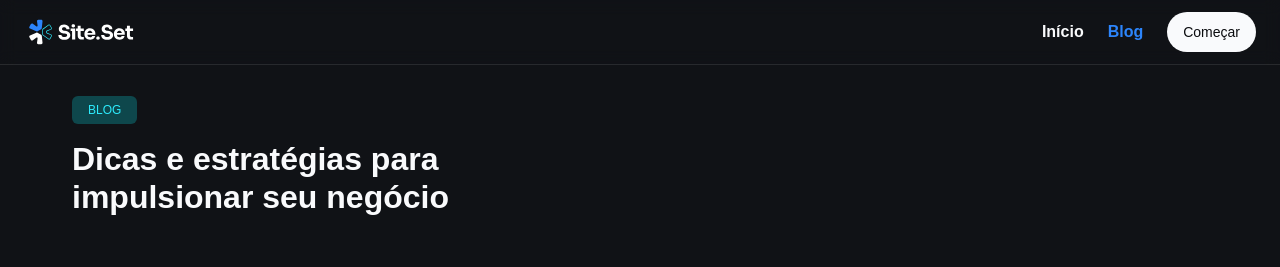
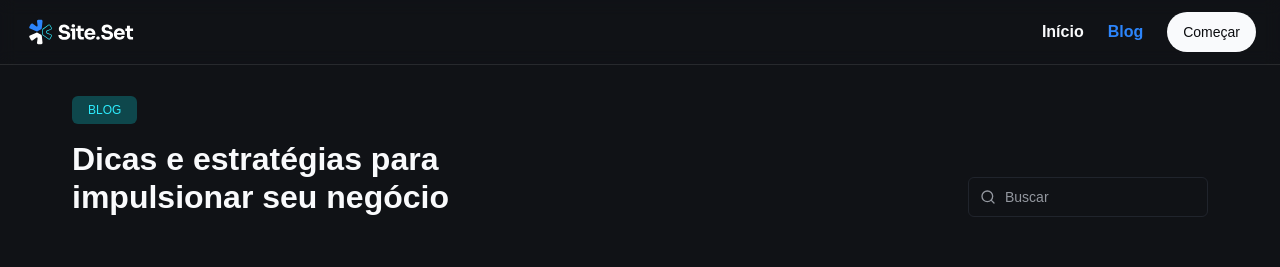
Before and after one commit to gustavo2892/blog-with-nextjs, a Next.js app: page /blog in a window 1280 px wide. Shown: the top 267 px of the page. Built offline with nearby package versions, Linux system fonts and the light colour scheme; a web font is replaced by a local one.

Commit message:
Create Search Component

```diff
--- /dev/null
+++ b/src/components/search/index.ts
@@ -0,0 +1 @@
+export * from './search';
--- /dev/null
+++ b/src/components/search/search.tsx
@@ -0,0 +1,57 @@
+import { cn } from '@/lib/utils';
+import { CircleX, SearchIcon } from 'lucide-react';
+import { useRouter } from 'next/router';
+import { useCallback } from 'react';
+
+export const Search = () => {
+  const router = useRouter();
+  const query = (router.query.q as string) ?? '';
+
+  const handleSearch = useCallback(
+    (event: React.FormEvent) => {
+      event.preventDefault();
+      if (query.trim()) {
+        router.push(`/blog?q=${encodeURIComponent(query)}`);
+      }
+    },
+    [query, router]
+  );
+
+  const handleQueryChange = (event: React.ChangeEvent<HTMLInputElement>) => {
+    const newQuery = event.target.value;
+    router.push(`/blog?q=${encodeURIComponent(newQuery)}`, undefined, {
+      shallow: true,
+      scroll: false,
+    });
+  };
+
+  const resetSearch = () => {
+    router.push('/blog', undefined, { shallow: true, scroll: false });
+  };
+
+  return (
+    <form onSubmit={handleSearch} className="relative group w-full md:w-60">
+      <SearchIcon
+        className={cn(
+          'text-gray-300 absolute left-3 top-1/2 -translate-y-1/2 h-4 w-4 transition-colors duration-200 group-focus-within:text-blue-300',
+          query ? ' text-blue-300' : ''
+        )}
+      />
+
+      <input
+        type="text"
+        value={query}
+        placeholder="Buscar"
+        onChange={handleQueryChange}
+        className="w-full h-10 md:w-60 bg-transparent border border-gray-400 pl-9 text-gray-100 rounded-md text-body-sm outline-none transition-all duration-200 focus-within:border-blue-300 focus-within:ring-1 focus-within:ring-blue-300 placeholder:text-gray-300 placeholder:text-body-sm"
+      />
+
+      {query && (
+        <CircleX
+          className="absolute w-4 h-4 top-1/2 -translate-y-1/2 right-3 text-gray-300"
+          onClick={resetSearch}
+        />
+      )}
+    </form>
+  );
+};
--- a/src/pages/blog/index.tsx
+++ b/src/pages/blog/index.tsx
@@ -1,25 +1,5 @@
+import { BlogList } from '@/templates/blog';
+
 export default function BlogPage() {
-  return (
-    <div className="flex flex-col py-24 flex-grow h-full">
-      <header className="">
-        <div className="container space-y-6 flex flex-col items-start justify-between md:flex-row md:items-end lg:items-end">
-          <div className="flex flex-col gap-4 md:px-0">
-            {/* TAG */}
-            <span className="text-body-tag text-cyan-100 w-fit rounded-md text-center md:text-left py-2 px-4 bg-cyan-300">
-              BLOG
-            </span>
-
-            {/* Titulo */}
-            <h1 className="text-balance text-start md:text-left text-heading-lg md:text-heading-xl max-w-2xl text-gray-100">
-              Dicas e estratégias para impulsionar seu negócio
-            </h1>
-          </div>
-        </div>
-      </header>
-
-      {/* Search */}
-
-      {/* Listagem de posts */}
-    </div>
-  );
+  return <BlogList />;
 }
--- /dev/null
+++ b/src/templates/blog/blog-list.tsx
@@ -0,0 +1,34 @@
+import { Search } from '@/components/search';
+import { useRouter } from 'next/router';
+
+export function BlogList() {
+  const router = useRouter();
+  const query = router.query.q as string;
+  const pageTitle = query
+    ? `Resultados de busca para "${query}"`
+    : 'Dicas e estratégias para impulsionar seu negócio';
+
+  return (
+    <div className="flex flex-col py-24 flex-grow h-full">
+      <header className="">
+        <div className="container space-y-6 flex flex-col items-start justify-between md:flex-row md:items-end lg:items-end">
+          <div className="flex flex-col gap-4 md:px-0">
+            {/* TAG */}
+            <span className="text-body-tag text-cyan-100 w-fit rounded-md text-center md:text-left py-2 px-4 bg-cyan-300">
+              BLOG
+            </span>
+
+            {/* Titulo */}
+            <h1 className="text-balance text-start md:text-left text-heading-lg md:text-heading-xl max-w-2xl text-gray-100">
+              {pageTitle}
+            </h1>
+          </div>
+          {/* Search */}
+          <Search />
+        </div>
+      </header>
+
+      {/* Listagem de posts */}
+    </div>
+  );
+}
--- /dev/null
+++ b/src/templates/blog/index.ts
@@ -0,0 +1 @@
+export * from './blog-list';
```
